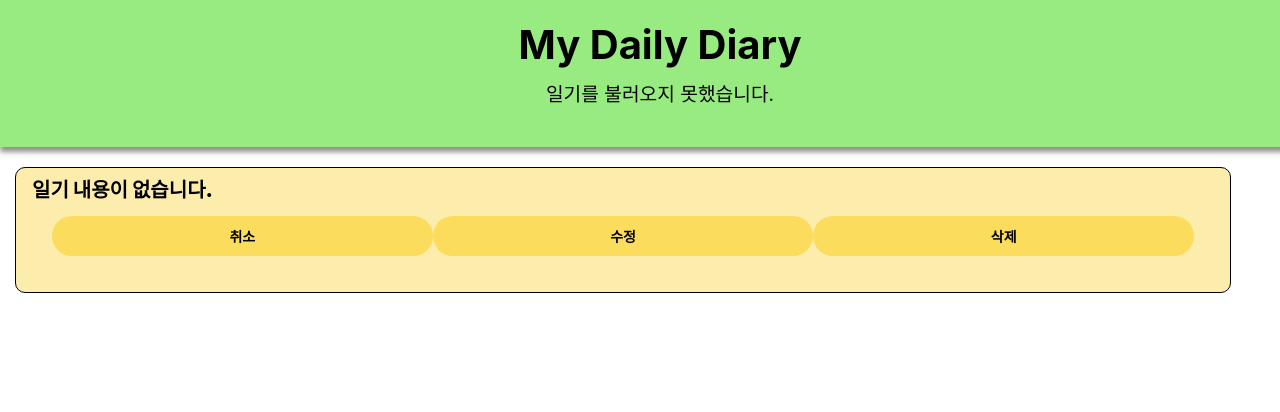
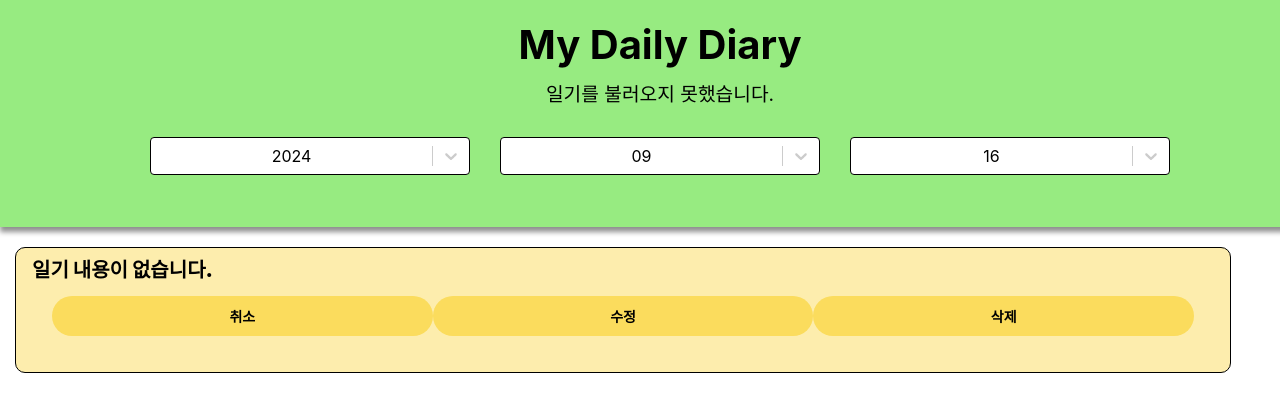
Before and after one commit to hljeon-dev/talking_doctor_Front, a React (Create React App) app in the folder TalkingDoctor/: page /DiaryView in a window 1280 px wide. Shown: the top 412 px of the page. Built offline with nearby package versions, Linux system fonts and the light colour scheme.

Commit message:
view수정(미완성)

```diff
--- a/TalkingDoctor/src/components/Diary/DiaryMain.js
+++ b/TalkingDoctor/src/components/Diary/DiaryMain.js
@@ -70,6 +70,8 @@ const DiaryMain = () => {
 
   const navigate = useNavigate();
   const calendarRef = useRef(null);
+  const popupRef = useRef(null);  // 팝업을 감지하기 위한 ref
+
 
   useEffect(() => {
     const loadDiaryEntries = async () => {
@@ -79,6 +81,23 @@ const DiaryMain = () => {
 
     loadDiaryEntries();
   }, []);
+
+  // 팝업 외부 클릭 감지
+  useEffect(() => {
+    const handleClickOutside = (event) => {
+      if (popupRef.current && !popupRef.current.contains(event.target)) {
+        setDiaryPopup(null);  // 팝업 외부를 클릭하면 팝업 닫기
+      }
+    };
+
+    // 마운트 시 이벤트 리스너 추가
+    document.addEventListener('mousedown', handleClickOutside);
+
+    // 언마운트 시 이벤트 리스너 제거
+    return () => {
+      document.removeEventListener('mousedown', handleClickOutside);
+    };
+  }, [popupRef]);
 
   const handleYearChange = (selectedOption) => {
     setSelectedYear(selectedOption.value);
@@ -166,6 +185,7 @@ const DiaryMain = () => {
         <div
           className="diaryPopup"
           style={{ position: 'absolute', top: popupPosition.top, left: popupPosition.left }}
+          ref={popupRef}  // 팝업 요소에 ref 추가
         >
           <div className="popupHeader">
             <span>{diaryPopup.date} 일기 목록</span>
--- a/TalkingDoctor/src/components/Diary/DiaryView.js
+++ b/TalkingDoctor/src/components/Diary/DiaryView.js
@@ -1,4 +1,5 @@
-import React from 'react';
+import React, { useState } from 'react';
+import Select from 'react-select';
 import { useNavigate, useLocation } from 'react-router-dom';
 import './DiaryView.css';
 
@@ -6,6 +7,42 @@ const DiaryView = () => {
   const navigate = useNavigate();
   const location = useLocation();
   const entry = location.state?.entry; // DiaryMain에서 전달된 일기 데이터
+
+  const selectedDate = location.state?.selectedDate || new Date();
+
+  const [year, setYear] = useState(selectedDate.getFullYear());
+  const [month, setMonth] = useState(selectedDate.getMonth() + 1);
+  const [day, setDay] = useState(selectedDate.getDate());
+  const [content, setContent] = useState('');
+
+  const currentYear = new Date().getFullYear();
+
+  const yearOptions = Array.from({ length: 5 }, (_, i) => ({
+    value: currentYear - i,
+    label: (currentYear - i).toString(),
+  }));
+
+  const monthOptions = Array.from({ length: 12 }, (_, i) => ({
+    value: i + 1,
+    label: (i + 1).toString().padStart(2, '0'),
+  }));
+
+  const dayOptions = Array.from({ length: 31 }, (_, i) => ({
+    value: i + 1,
+    label: (i + 1).toString().padStart(2, '0'),
+  }));
+
+  const handleYearChange = (selectedOption) => {
+    setYear(selectedOption.value);
+  };
+
+  const handleMonthChange = (selectedOption) => {
+    setMonth(selectedOption.value);
+  };
+
+  const handleDayChange = (selectedOption) => {
+    setDay(selectedOption.value);
+  };
 
   const handleCancel = () => {
     navigate('/DiaryMain');
@@ -25,6 +62,28 @@ const DiaryView = () => {
         <div className="header">
           <h1 className="title">My Daily Diary</h1>
           <p className="subtitle">{entry ? `${entry.time}에 작성된 일기` : '일기를 불러오지 못했습니다.'}</p> {/* 일기 작성 시간 표시 */}
+
+          <div className="dropdownContainer">
+            <Select
+              value={{ value: year, label: year }}
+              onChange={handleYearChange}
+              options={yearOptions}
+              styles={selectStyles}
+            />
+            <Select
+              value={{ value: month, label: month.toString().padStart(2, '0') }}
+              onChange={handleMonthChange}
+              options={monthOptions}
+              styles={selectStyles}
+            />
+            <Select
+              value={{ value: day, label: day.toString().padStart(2, '0') }}
+              onChange={handleDayChange}
+              options={dayOptions}
+              styles={selectStyles}
+            />
+          </div>
+
         </div>
 
         <div className="diary-content-wrapper">
@@ -42,4 +101,26 @@ const DiaryView = () => {
   );
 };
 
+const selectStyles = {
+    container: (base) => ({
+      ...base,
+      width: '25%',
+      height: '40px',
+      margin: '10px',
+    }),
+    control: (base) => ({
+      ...base,
+      backgroundColor: '#ffffff',
+      borderColor: '#000000',
+    }),
+    singleValue: (base) => ({
+      ...base,
+      color: '#000',
+    }),
+    menu: (base) => ({
+      ...base,
+      overflowY: 'auto',
+    }),
+  };
+
 export default DiaryView;
```
